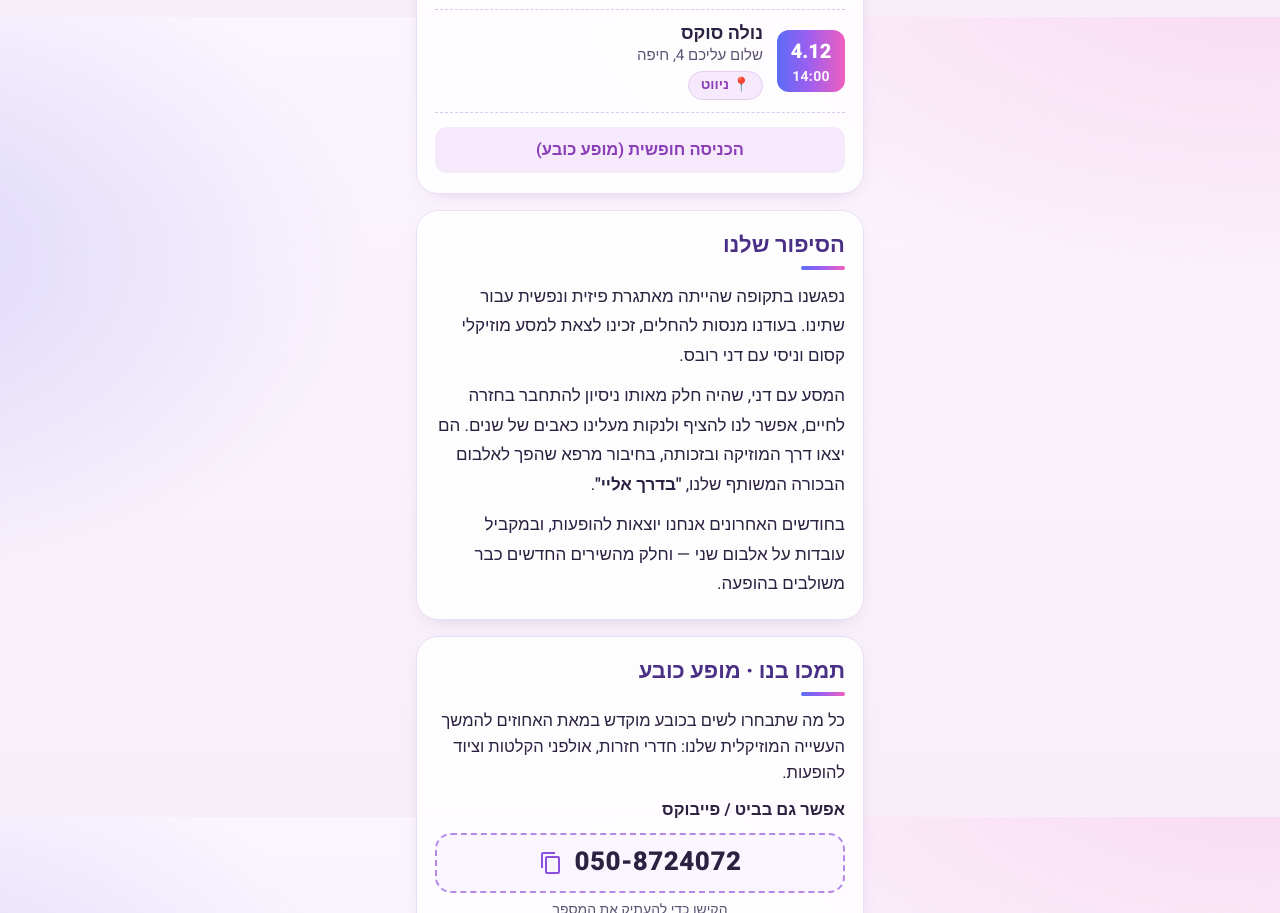
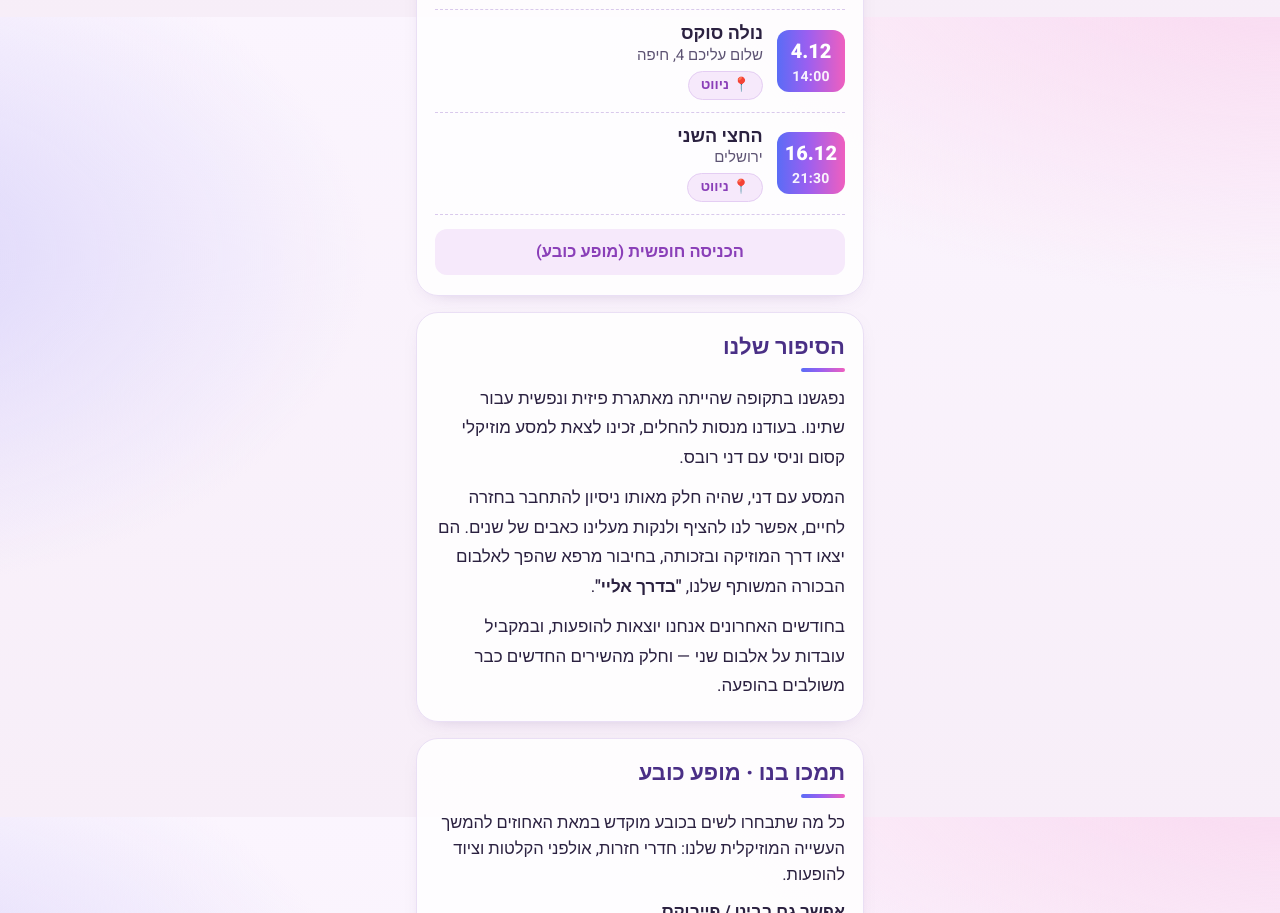
Before and after one commit to sivan-hod/https-sivan-hod.github.io, a plain HTML site: page efrat-sivan/index.html in a window 1280 px wide. Shown: the part 1583-2496 px from the top of the page. Drawn offline with Linux system fonts and the light colour scheme.

Commit message:
Add 16.12 Jerusalem show to the band page
Co-Authored-By: Claude Opus 5.5 <noreply@anthropic.com>
Claude-Session: https://claude.ai/code/session_0116XBaKUiFSZBxycSQi2fpA

```diff
--- a/efrat-sivan/index.html
+++ b/efrat-sivan/index.html
@@ -227,6 +227,10 @@ a:focus-visible, button:focus-visible { outline: rgb(43, 33, 64) solid 3px; outl
           <time datetime="2026-12-04T14:00" class="show-date">4.12<span class="show-time">14:00</span></time>
           <span class="show-place"><strong>נולה סוקס</strong><span class="show-city">שלום עליכם 4, חיפה</span><a class="show-nav" href="https://waze.com/ul?q=%D7%A0%D7%95%D7%9C%D7%94%20%D7%A1%D7%95%D7%A7%D7%A1%2C%20%D7%A9%D7%9C%D7%95%D7%9D%20%D7%A2%D7%9C%D7%99%D7%9B%D7%9D%204%2C%20%D7%97%D7%99%D7%A4%D7%94&amp;navigate=yes" target="_blank" rel="noopener" aria-label="ניווט לנולה סוקס בוויז">📍 ניווט</a></span>
         </li>
+      <li class="show" data-date="2026-12-16">
+          <time datetime="2026-12-16T21:30" class="show-date">16.12<span class="show-time">21:30</span></time>
+          <span class="show-place"><strong>החצי השני</strong><span class="show-city">ירושלים</span><a class="show-nav" href="https://waze.com/ul?q=%D7%94%D7%97%D7%A6%D7%99%20%D7%94%D7%A9%D7%A0%D7%99%2C%20%D7%99%D7%A8%D7%95%D7%A9%D7%9C%D7%99%D7%9D&amp;navigate=yes" target="_blank" rel="noopener" aria-label="ניווט לחצי השני בוויז">📍 ניווט</a></span>
+        </li>
       </ul>
 
       <p class="free">הכניסה חופשית (מופע כובע)</p>
```
